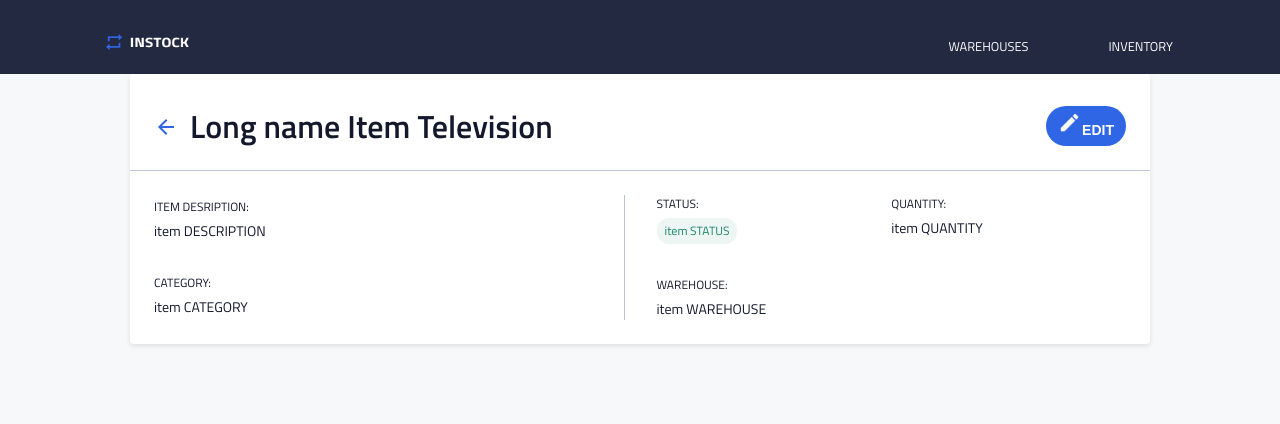
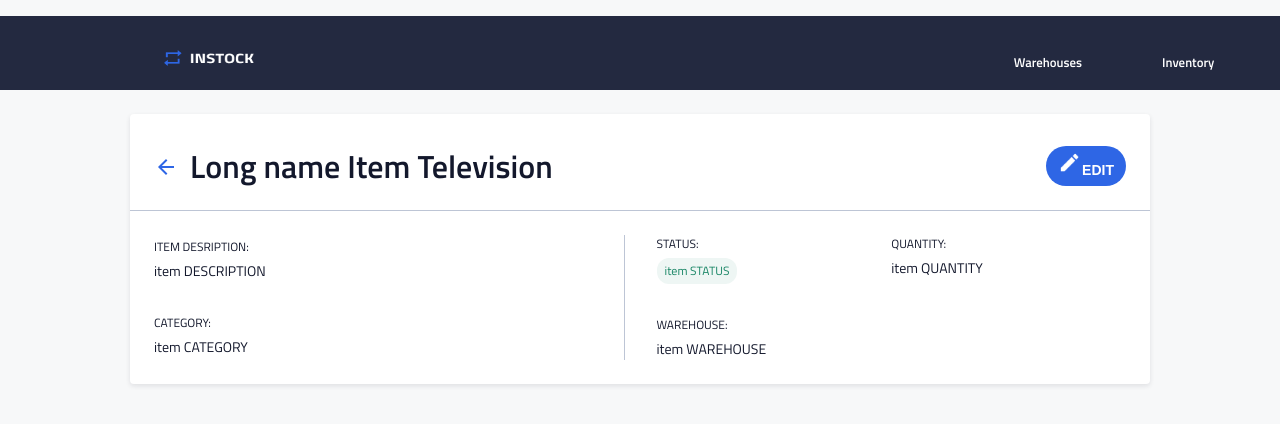
Before and after one commit to kakun45/instock-front, a React (Create React App) app: page / in a window 1280 px wide. Shown: the top 424 px of the page. Built offline with nearby package versions, Linux system fonts and the light colour scheme.

Commit message:
Adjust and style header

```diff
--- a/src/components/Header/Header.js
+++ b/src/components/Header/Header.js
@@ -10,12 +10,12 @@ function Header() {
           <ul className="navigation__list">
             <div className="navigation__item-wrapper">
               <li className="navigation__item navigation__item--active">
-                WAREHOUSES
+                Warehouses
               </li>
             </div>
 
             <div className="navigation__item-wrapper">
-              <li className="navigation__item">INVENTORY</li>
+              <li className="navigation__item">Inventory</li>
             </div>
           </ul>
         </div>
--- a/src/components/Header/Header.scss
+++ b/src/components/Header/Header.scss
@@ -1,7 +1,8 @@
+@use "../../styles/partials/variables" as *;
 @use "../../styles/partials/_mixins.scss" as *;
-@use "../../styles/partials/variables" as *;
 
 .header {
+  @include m-link($primary-light-color);
   background-color: #232940;
   padding: 1.6rem 1.6rem 0.5rem;
   @include tablet {
@@ -11,7 +12,6 @@
   }
 }
 .navigation {
-  margin-right: 1.6rem;
   &__logo {
     margin-left: 5rem;
     margin-bottom: 1rem;
@@ -34,17 +34,11 @@
     display: flex;
     justify-content: center;
     font-size: 0.8rem;
-    margin-right: 1rem;
   }
   &__item-wrapper {
     width: 100%;
     margin: 0 2.5rem 0 2.5rem;
     width: 100%;
     border-radius: 0.3rem;
-
-    &__item-wrapper:hover {
-      background-color: black;
-      border-radius: 0.3rem;
-    }
   }
 }
```
